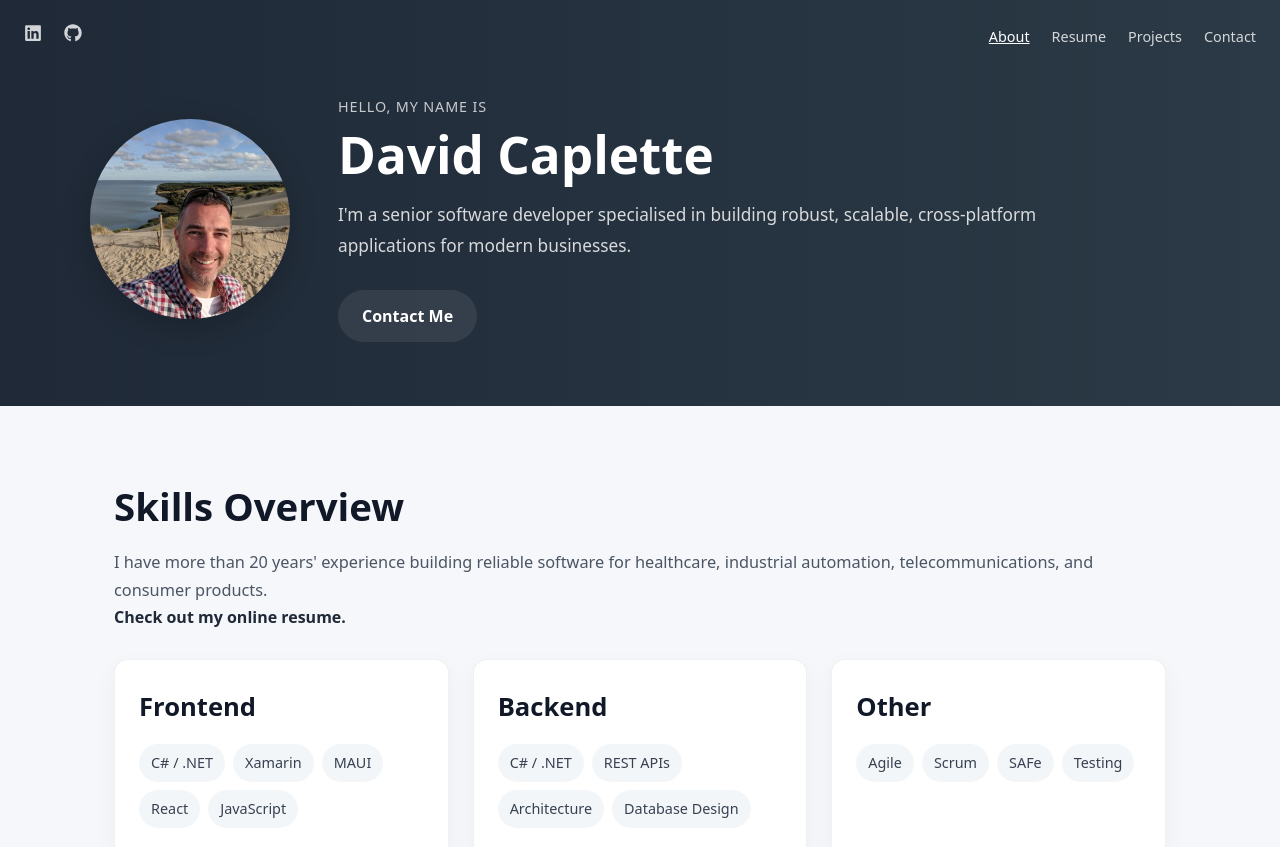
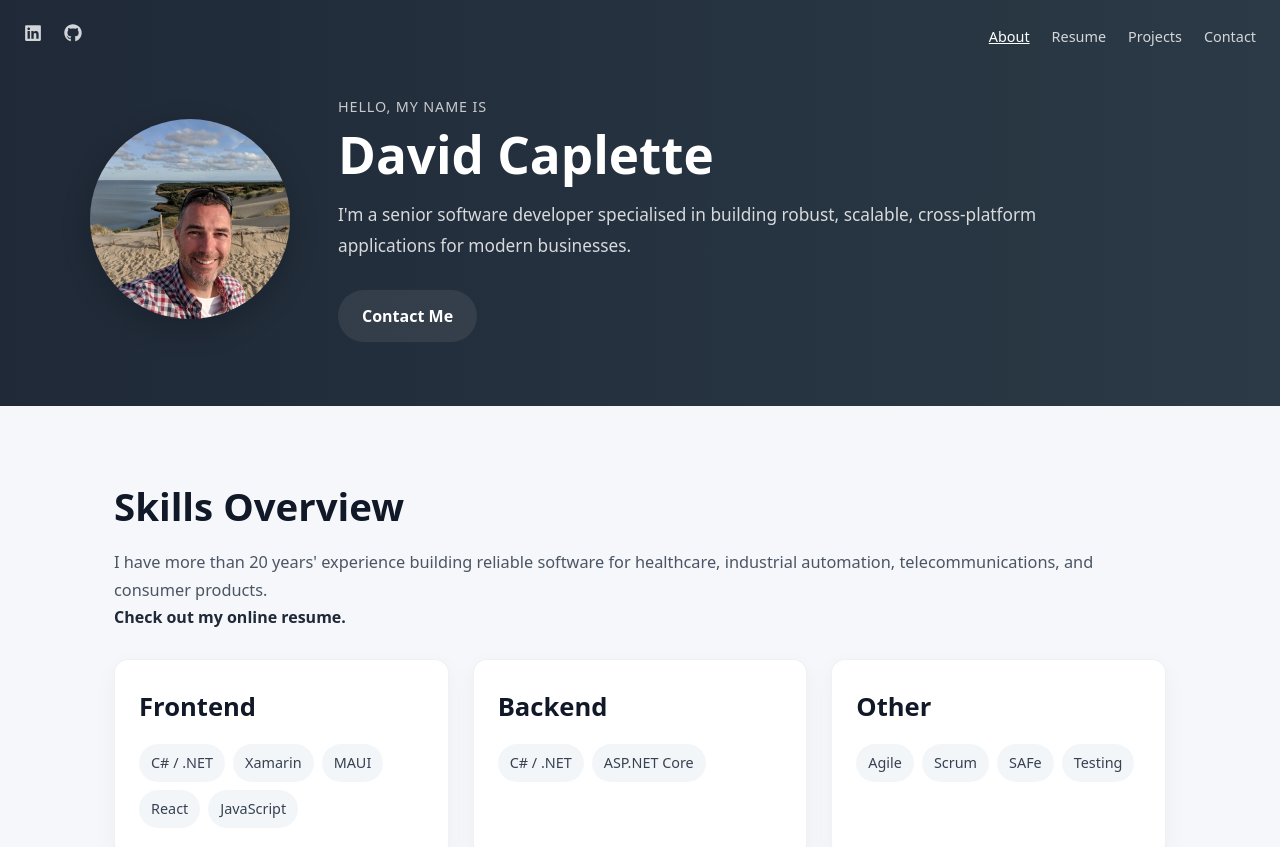
Before and after one commit to CreationsCaplette/creationscaplette_react, a React (Vite) app in the folder creationscaplette/: page / in a window 1280 px wide. Shown: the top 847 px of the page. Built offline with nearby package versions, Linux system fonts and the light colour scheme.

Commit message:
Changed skills

```diff
--- a/creationscaplette/src/data/skills.js
+++ b/creationscaplette/src/data/skills.js
@@ -5,7 +5,7 @@ const skills = [
     },
     {
         title: 'Backend',
-        items: ['C# / .NET', 'REST APIs', 'Architecture', 'Database Design'],
+        items: ['C# / .NET', 'ASP.NET Core'],
     },
     {
         title: 'Other',
```
